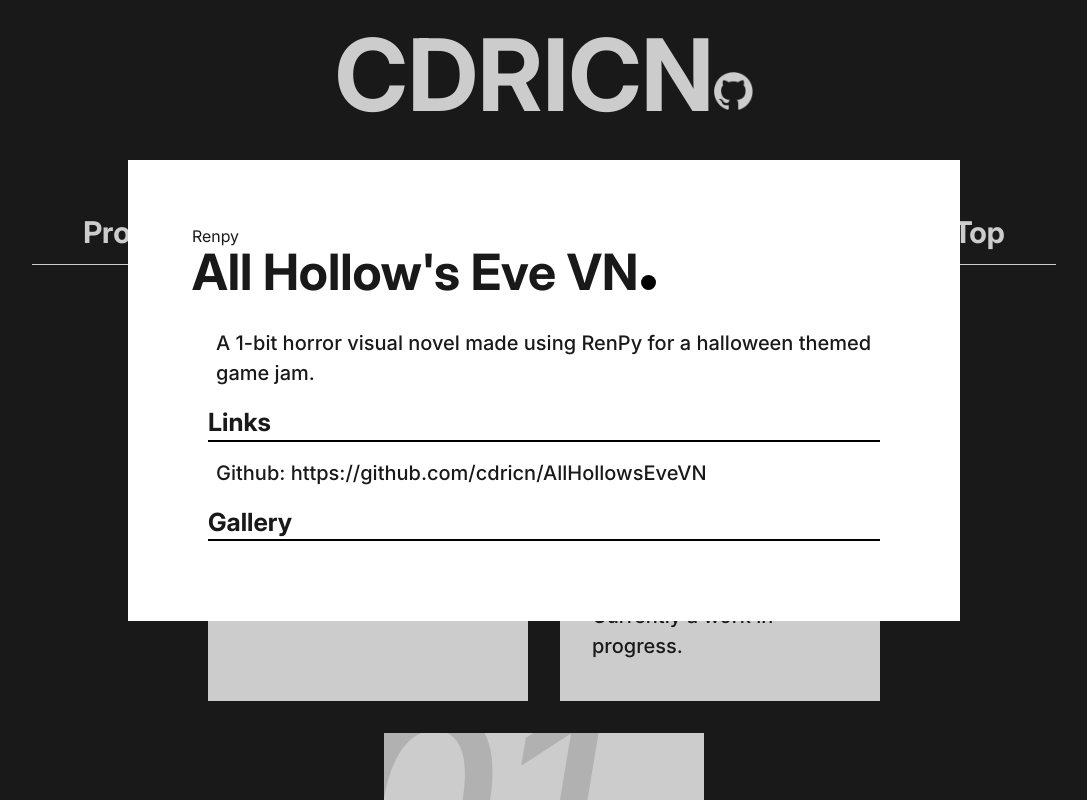
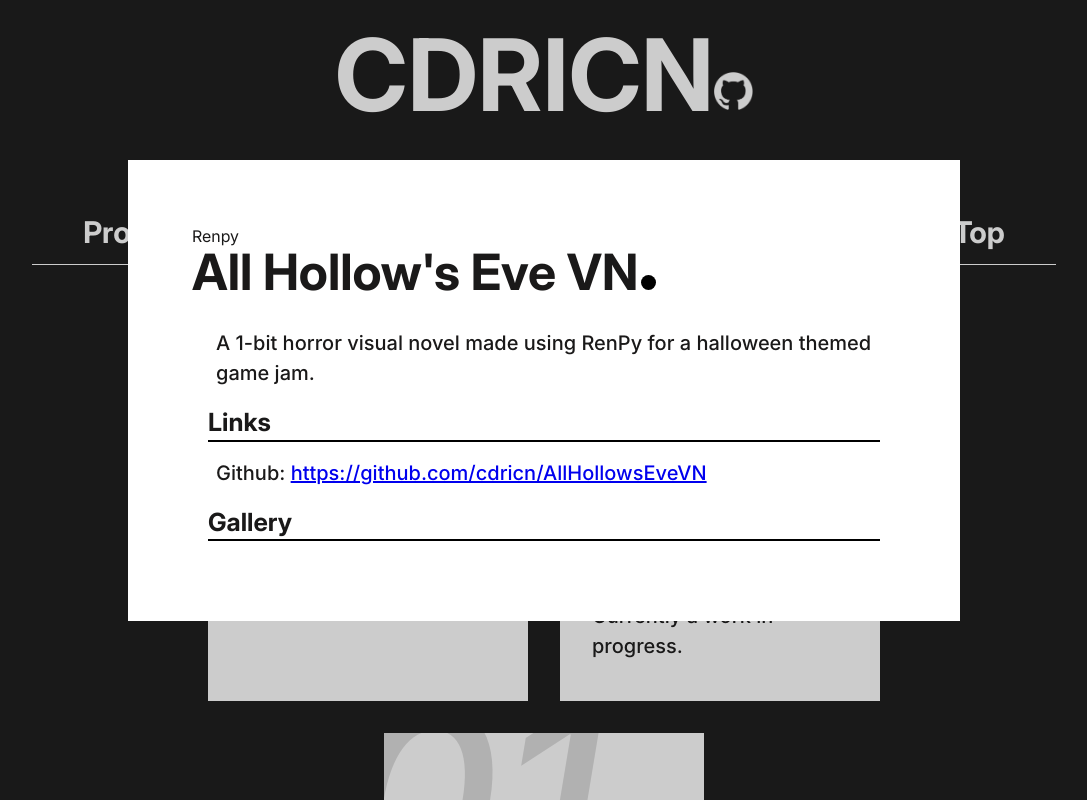
Before and after one commit to cdricn/github-pages, a React (Vite) app: page / in a window 1280 px wide. Both pictures are taken after a click on the element 464 px from the left and 501 px from the top of the page. Shown: the top 800 px of the page, without its empty margins (96-1183 px from the left). Built offline with nearby package versions, Linux system fonts and the light colour scheme.

Commit message:
Fixed enlarging and closing cards behavior

```diff
--- a/src/App.tsx
+++ b/src/App.tsx
@@ -2,8 +2,8 @@
 import './fonts.css'
 import icon from './assets/githubicon.png'
 import About from './assets/components/About'
+import CategorySelector from './assets/components/Cards'
 
-import Selector from './assets/components/Cards'
 import { useState } from "react"
 
 function App() {
@@ -16,13 +16,13 @@
   const renderSelectedData = () => {
     switch (selected) {
       case "Projects":
-        return <Selector deck={selected}/>
+        return <CategorySelector category={selected}/>
       case "Designs":
-        return <Selector deck={selected}/>
+        return <CategorySelector category={selected}/>
       case "About":
         return <About />
       default:
-        return <Selector deck={selected}/>
+        return <CategorySelector category={selected}/>
     }
   }
 
--- a/src/assets/components/Cards.css
+++ b/src/assets/components/Cards.css
@@ -56,10 +56,11 @@
 }
 .shadow-overlay {
   position: fixed;
+  top: 0;
   height: 100%;
   width: 100%;
   background-color: var(--color-shadow-a);
-  z-index: 50;
+  z-index: 1;
 }
 .card-popup {
   margin: auto;
--- a/src/assets/components/Cards.tsx
+++ b/src/assets/components/Cards.tsx
@@ -1,64 +1,29 @@
 import './Cards.css'
 import data from '../../pagecontent.json'
 import { useState } from 'react';
-import { ItemProps, DeckProps, DataProps, DataPropsArr } from './interface';
+import { CardProps, CategoryProps, DataProps, DataPropsWithState, DataPropsArr } from './interface';
 
-function Item( {itemCount, itemTags, itemHeader, itemBody} : ItemProps ) {
-  return (
-    <>
-      <div className='item-number'>{itemCount}</div>
-      <div className='item-description'>
-        <span className={`item-tags`}>{itemTags}</span>
-        <h4>{itemHeader}</h4>
-        <p>
-          {itemBody}
-        </p>
-      </div>
-    </>
-  );
-}
+function CardsRenderer({data} : DataPropsArr) {
+  const [selectedItem, setSelectedItem] = useState({
+    index: 0,
+    showPopUp: false
+  });
 
-function ItemEnlarged( {tags, title, body, link, image} : DataProps ) {
-  return(
-      <div className='card-popup'>
-        <span>{tags}</span>
-        <h2>{title}</h2>
-        <div className='card-body'>
-          <p>{body}</p>
-          <h4>Links</h4>
-          <p>Github: {link}</p>
-          <h4>Gallery</h4>
-          <div>{image}</div>
-        </div>
-      </div>
-  );
-}
-
-function Cards({data} : DataPropsArr) {
-  const [selectedItem, setSelectedItem] = useState(0);
-  const [currentPopUpState, setCurrentPopUpState] = useState(false);
-
-  const handleClick = ((index:number) => {
-    setSelectedItem(index)
-    console.log('You Clicked')
+  const handleClickShow = ((index:number) => {
+    setSelectedItem({ index, showPopUp: true })
   })
-  const handlePopUp = ((toggle:boolean) => {
-    setCurrentPopUpState(toggle)
-  })
-  const displayPopUp = ((toggle:boolean) => {
-    let className = toggle ?
-    'overlay-popup-container' :
-    ['overlay-popup-container', 'hidden'].join(' ')
-    return className
-  })
-  const renderSelectedItem = (index:number) => {
+  const handleClickHide = () => {
+    setSelectedItem({ index: 0, showPopUp: false })
+  }
+  const renderItemPopUp = (index:number) => {
     const item = data[index];
-    return <ItemEnlarged
+    return <CardEnlarged
       tags = {item.tags}
       title = {item.header || "//"}
       body = {item.body}
       link = {item.link}
       image = {item.image}
+      handlePopUp = {handleClickHide}
     />
   }
 
@@ -67,36 +32,66 @@
       <div className='items-container'>
         {data.map((item, index) => (
           <div className='item-box'
-            onClick={() => {handleClick(index); handlePopUp(true)}}
-            key={item.id}>
-              <Item
-                itemCount = {"0".concat((data.length-index).toString())}
-                itemTags = {item.tags}
-                itemHeader = {item.header ? item.header : "//"}
-                itemBody = {item.body}
+            onClick={() => {handleClickShow(index)}} key={item.id}>
+              <Card
+                cardCount = {"0".concat((data.length-index).toString())}
+                cardTags = {item.tags}
+                cardHeader = {item.header ? item.header : "//"}
+                cardBody = {item.body}
               />
           </div>
         ))}
       </div>
-      <div className={displayPopUp(currentPopUpState)}>
-        {renderSelectedItem(selectedItem)}
-        <div className="shadow-overlay" onClick={() => handlePopUp(false)}>
+      {selectedItem.showPopUp ? renderItemPopUp(selectedItem.index) : null}
+    </>
+  );
+}
+
+function CardEnlarged({ tags, title, body, link, image, handlePopUp } : DataPropsWithState) {
+  return(
+    <div className='overlay-popup-container'>
+      <div className='card-popup'>
+        <span>{tags}</span>
+        <h2>{title}</h2>
+        <div className='card-body'>
+          <p>{body}</p>
+          <h4>Links</h4>
+          <p>Github: <a href={link}>{link}</a></p>
+          <h4>Gallery</h4>
+          <div>{image}</div>
         </div>
+      </div>
+      <div className="shadow-overlay" onClick={handlePopUp}>
+      </div>
+    </div>
+  );
+}
+
+function Card( {cardCount, cardTags, cardHeader, cardBody} : CardProps ) {
+  return (
+    <>
+      <div className='item-number'>{cardCount}</div>
+      <div className='item-description'>
+        <span className={`item-tags`}>{cardTags}</span>
+        <h4>{cardHeader}</h4>
+        <p>
+          {cardBody}
+        </p>
       </div>
     </>
   );
 }
 
-function Selector({deck}: DeckProps) {
-  switch (deck) {
+function CategorySelector({category}: CategoryProps) {
+  switch (category) {
     case 'Projects':
-      return <Cards data={dataPush(data.projects)}/>
+      return <CardsRenderer data={dataPusher(data.projects)}/>
     case 'Designs':
-      return <Cards data={dataPush(data.designs)}/>
+      return <CardsRenderer data={dataPusher(data.designs)}/>
   }
 }
 
-function dataPush(data:any): DataProps[] {
+function dataPusher(data:any): DataProps[] {
   return data.map((item:any) => ({
     id: item.id,
     tags: item.tags,
@@ -108,4 +103,4 @@
   }));
 }
 
-export default Selector
+export default CategorySelector
```
Also changed, not shown: src/assets/components/interface.ts (+11 -7 lines).
